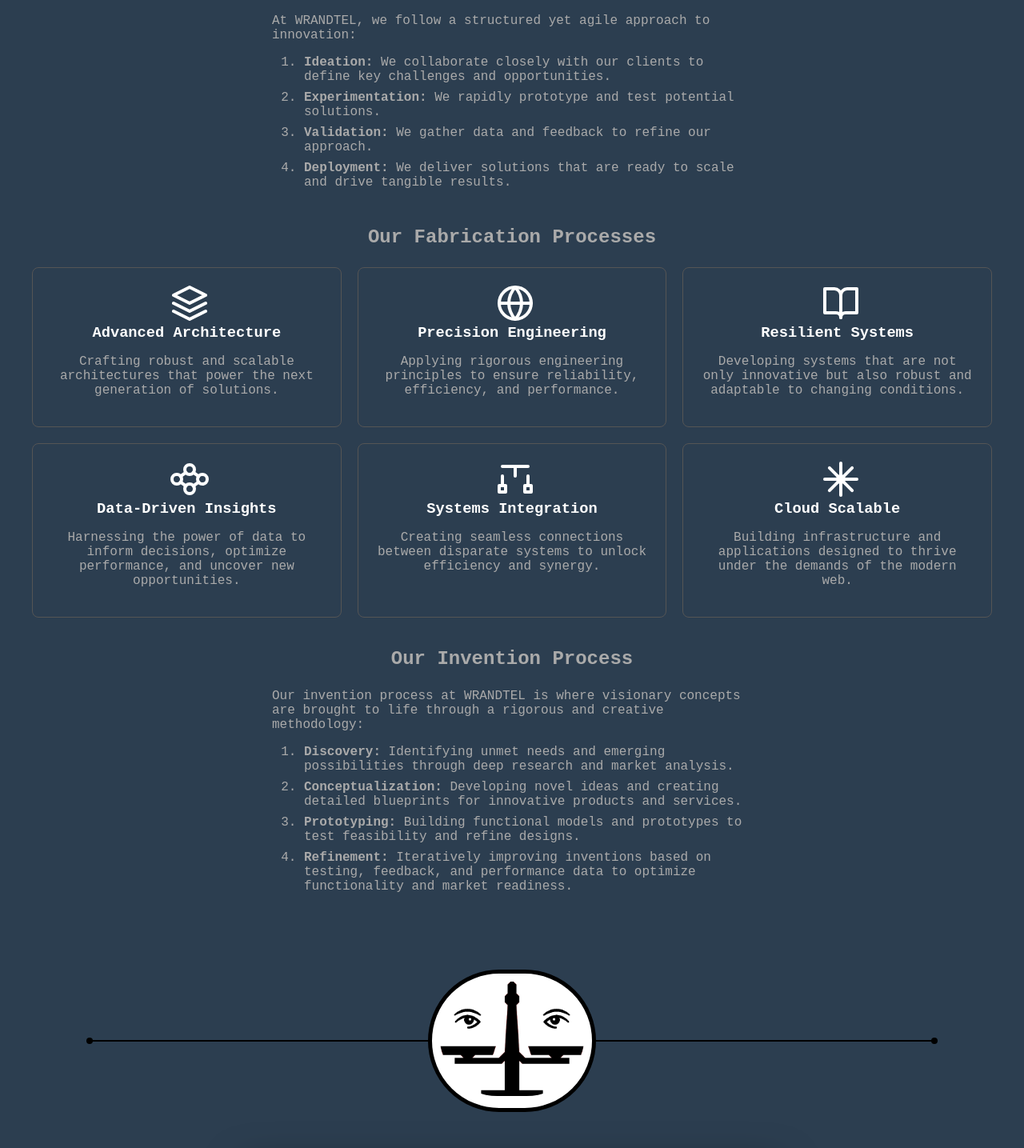
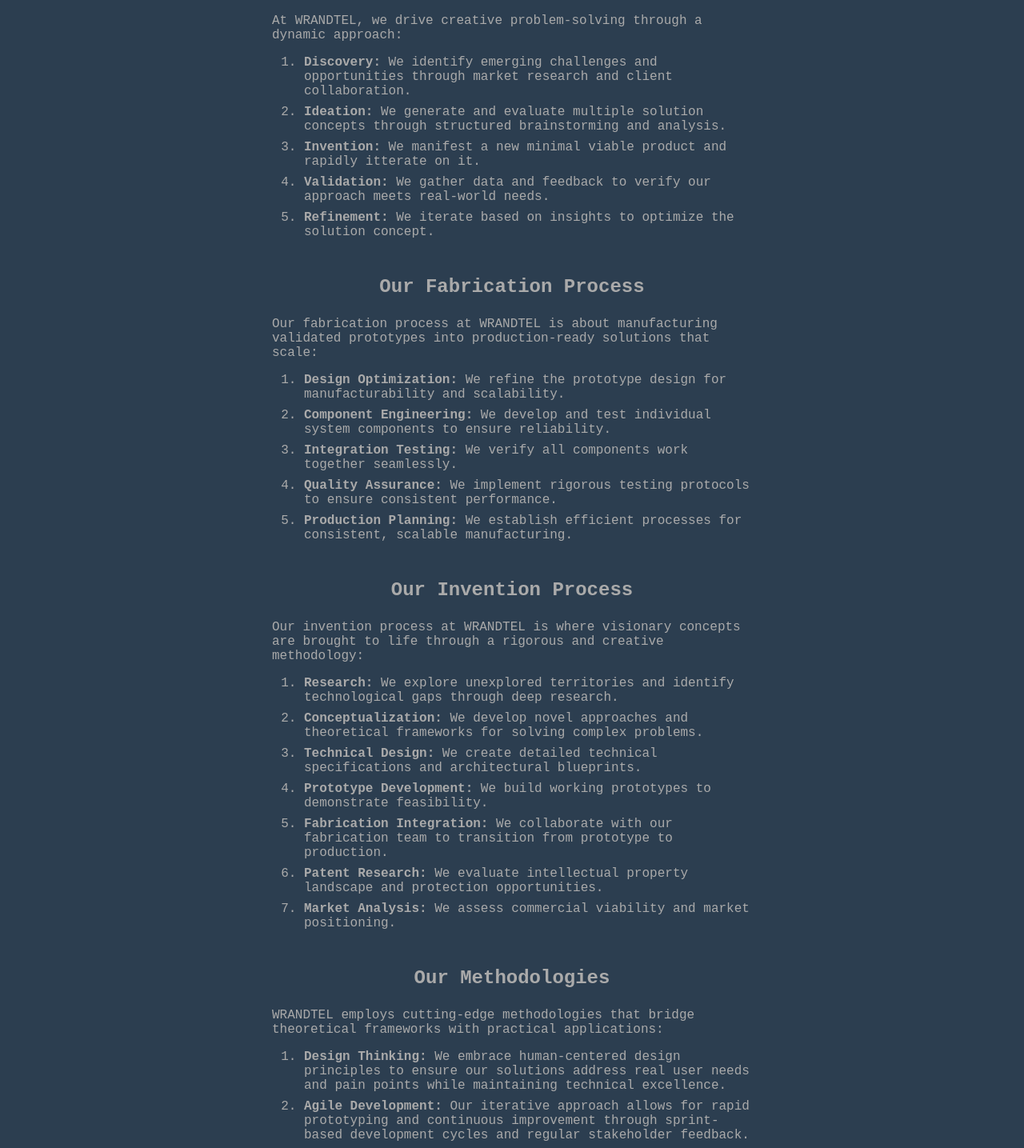
Before and after one commit to c-u-l8er/wrandtel, a SvelteKit app: page /laboratory in a window 1280 px wide. Shown: the part 840-2275 px from the top of the page at 80% size. Built offline with nearby package versions, Linux system fonts and the light colour scheme.

Commit message:
innovation, fabrication, and invention processes and methodologies

```diff
--- a/src/routes/laboratory/+page.svelte
+++ b/src/routes/laboratory/+page.svelte
@@ -36,218 +36,61 @@
     <section class="process">
         <h2>Our Innovation Process</h2>
         <p>
-            At WRANDTEL, we follow a structured yet agile approach to
-            innovation:
+            At WRANDTEL, we drive creative problem-solving through a dynamic
+            approach:
         </p>
         <ol>
             <li>
-                <b>Ideation:</b> We collaborate closely with our clients to define
-                key challenges and opportunities.
+                <b>Discovery:</b> We identify emerging challenges and opportunities
+                through market research and client collaboration.
             </li>
             <li>
-                <b>Experimentation:</b> We rapidly prototype and test potential solutions.
+                <b>Ideation:</b> We generate and evaluate multiple solution concepts
+                through structured brainstorming and analysis.
             </li>
             <li>
-                <b>Validation:</b> We gather data and feedback to refine our approach.
+                <b>Invention:</b> We manifest a new minimal viable product and rapidly
+                itterate on it.
             </li>
             <li>
-                <b>Deployment:</b> We deliver solutions that are ready to scale and
-                drive tangible results.
+                <b>Validation:</b> We gather data and feedback to verify our approach
+                meets real-world needs.
+            </li>
+            <li>
+                <b>Refinement:</b> We iterate based on insights to optimize the solution
+                concept.
             </li>
         </ol>
     </section>
     <br />
-    <section class="key-areas">
-        <h2>Our Fabrication Processes</h2>
-
-        <div class="values-grid">
-            <div class="value-card">
-                <div class="value-icon">
-                    <svg
-                        width="48"
-                        height="48"
-                        viewBox="0 0 24 24"
-                        fill="none"
-                        stroke="currentColor"
-                        stroke-width="2"
-                        stroke-linecap="round"
-                        stroke-linejoin="round"
-                        ><path
-                            d="M12 2L2 7l10 5 10-5-10-5zM2 17l10 5 10-5M2 12l10 5 10-5"
-                        ></path></svg
-                    >
-                </div>
-                <div class="value-content">
-                    <h3>Advanced Architecture</h3>
-                    <p>
-                        Crafting robust and scalable architectures that power
-                        the next generation of solutions.
-                    </p>
-                </div>
-            </div>
-
-            <div class="value-card">
-                <div class="value-icon">
-                    <svg
-                        width="48"
-                        height="48"
-                        viewBox="0 0 24 24"
-                        fill="none"
-                        stroke="currentColor"
-                        stroke-width="2"
-                        stroke-linecap="round"
-                        stroke-linejoin="round"
-                        ><circle cx="12" cy="12" r="10"></circle><line
-                            x1="2"
-                            y1="12"
-                            x2="22"
-                            y2="12"
-                        ></line><path
-                            d="M12 2a15.3 15.3 0 0 1 4 10 15.3 15.3 0 0 1-4 10 15.3 15.3 0 0 1-4-10 15.3 15.3 0 0 1 4-10z"
-                        ></path></svg
-                    >
-                </div>
-                <div class="value-content">
-                    <h3>Precision Engineering</h3>
-                    <p>
-                        Applying rigorous engineering principles to ensure
-                        reliability, efficiency, and performance.
-                    </p>
-                </div>
-            </div>
-
-            <div class="value-card">
-                <div class="value-icon">
-                    <svg
-                        width="48"
-                        height="48"
-                        viewBox="0 0 24 24"
-                        fill="none"
-                        stroke="currentColor"
-                        stroke-width="2"
-                        stroke-linecap="round"
-                        stroke-linejoin="round"
-                        ><path d="M2 3h6a4 4 0 0 1 4 4v14a3 3 0 0 0-3-3H2z"
-                        ></path><path
-                            d="M22 3h-6a4 4 0 0 0-4 4v14a3 3 0 0 1 3-3h7z"
-                        ></path></svg
-                    >
-                </div>
-                <div class="value-content">
-                    <h3>Resilient Systems</h3>
-                    <p>
-                        Developing systems that are not only innovative but also
-                        robust and adaptable to changing conditions.
-                    </p>
-                </div>
-            </div>
-
-            <div class="value-card">
-                <div class="value-icon">
-                    <svg
-                        width="48"
-                        height="48"
-                        viewBox="0 0 24 24"
-                        fill="none"
-                        stroke="currentColor"
-                        stroke-width="2"
-                        stroke-linecap="round"
-                        stroke-linejoin="round"
-                        ><circle cx="12" cy="6" r="3"></circle><circle
-                            cx="12"
-                            cy="18"
-                            r="3"
-                        ></circle><circle cx="4" cy="12" r="3"></circle><circle
-                            cx="20"
-                            cy="12"
-                            r="3"
-                        ></circle><line
-                            x1="6.31"
-                            y1="13.77"
-                            x2="9.69"
-                            y2="16.23"
-                        ></line><line x1="14.31" y1="7.77" x2="17.69" y2="10.23"
-                        ></line><line x1="6.31" y1="10.23" x2="9.69" y2="7.77"
-                        ></line><line
-                            x1="14.31"
-                            y1="16.23"
-                            x2="17.69"
-                            y2="13.77"
-                        ></line></svg
-                    >
-                </div>
-                <div class="value-content">
-                    <h3>Data-Driven Insights</h3>
-                    <p>
-                        Harnessing the power of data to inform decisions,
-                        optimize performance, and uncover new opportunities.
-                    </p>
-                </div>
-            </div>
-
-            <div class="value-card">
-                <div class="value-icon">
-                    <svg
-                        width="48"
-                        height="48"
-                        viewBox="0 0 24 24"
-                        fill="none"
-                        stroke="currentColor"
-                        stroke-width="2"
-                        stroke-linecap="round"
-                        stroke-linejoin="round"
-                    >
-                        <line x1="4" y1="4" x2="20" y2="4" />
-                        <!-- Top bar -->
-                        <line x1="12" y1="4" x2="12" y2="10" />
-                        <!-- Center support -->
-                        <line x1="4" y1="10" x2="4" y2="16" />
-                        <!-- Left hanging line -->
-                        <line x1="20" y1="10" x2="20" y2="16" />
-                        <!-- Right hanging line -->
-                        <rect x="2" y="16" width="4" height="4" />
-                        <!-- Left pan -->
-                        <rect x="18" y="16" width="4" height="4" />
-                        <!-- Right pan -->
-                    </svg>
-                </div>
-                <div class="value-content">
-                    <h3>Systems Integration</h3>
-                    <p>
-                        Creating seamless connections between disparate systems
-                        to unlock efficiency and synergy.
-                    </p>
-                </div>
-            </div>
-
-            <div class="value-card">
-                <div class="value-icon">
-                    <svg
-                        width="48"
-                        height="48"
-                        viewBox="0 0 24 24"
-                        fill="none"
-                        stroke="currentColor"
-                        stroke-width="2"
-                        stroke-linecap="round"
-                        stroke-linejoin="round"
-                    >
-                        <line x1="12" y1="2" x2="12" y2="22" />
-                        <line x1="2" y1="12" x2="22" y2="12" />
-                        <line x1="4.93" y1="4.93" x2="19.07" y2="19.07" />
-                        <line x1="19.07" y1="4.93" x2="4.93" y2="19.07" />
-                        <circle cx="12" cy="12" r="2" />
-                    </svg>
-                </div>
-                <div class="value-content">
-                    <h3>Cloud Scalable</h3>
-                    <p>
-                        Building infrastructure and applications designed to
-                        thrive under the demands of the modern web.
-                    </p>
-                </div>
-            </div>
-        </div>
+    <section class="process">
+        <h2>Our Fabrication Process</h2>
+        <p>
+            Our fabrication process at WRANDTEL is about manufacturing validated
+            prototypes into production-ready solutions that scale:
+        </p>
+        <ol>
+            <li>
+                <b>Design Optimization:</b> We refine the prototype design for manufacturability
+                and scalability.
+            </li>
+            <li>
+                <b>Component Engineering:</b> We develop and test individual system
+                components to ensure reliability.
+            </li>
+            <li>
+                <b>Integration Testing:</b> We verify all components work together
+                seamlessly.
+            </li>
+            <li>
+                <b>Quality Assurance:</b> We implement rigorous testing protocols
+                to ensure consistent performance.
+            </li>
+            <li>
+                <b>Production Planning:</b> We establish efficient processes for
+                consistent, scalable manufacturing.
+            </li>
+        </ol>
     </section>
     <br />
     <section class="process">
@@ -258,21 +101,72 @@
         </p>
         <ol>
             <li>
-                <b>Discovery:</b> Identifying unmet needs and emerging possibilities
-                through deep research and market analysis.
+                <b>Research:</b> We explore unexplored territories and identify technological
+                gaps through deep research.
             </li>
             <li>
-                <b>Conceptualization:</b> Developing novel ideas and creating detailed
-                blueprints for innovative products and services.
+                <b>Conceptualization:</b> We develop novel approaches and theoretical
+                frameworks for solving complex problems.
             </li>
             <li>
-                <b>Prototyping:</b> Building functional models and prototypes to
-                test feasibility and refine designs.
+                <b>Technical Design:</b> We create detailed technical specifications
+                and architectural blueprints.
             </li>
             <li>
-                <b>Refinement:</b> Iteratively improving inventions based on testing,
-                feedback, and performance data to optimize functionality and market
-                readiness.
+                <b>Prototype Development:</b> We build working prototypes to demonstrate
+                feasibility.
+            </li>
+            <li>
+                <b>Fabrication Integration:</b> We collaborate with our fabrication
+                team to transition from prototype to production.
+            </li>
+            <li>
+                <b>Patent Research:</b> We evaluate intellectual property landscape
+                and protection opportunities.
+            </li>
+            <li>
+                <b>Market Analysis:</b> We assess commercial viability and market
+                positioning.
+            </li>
+        </ol>
+    </section>
+    <br />
+    <section class="process">
+        <h2>Our Methodologies</h2>
+        <p>
+            WRANDTEL employs cutting-edge methodologies that bridge theoretical
+            frameworks with practical applications:
+        </p>
+        <ol>
+            <li>
+                <b>Design Thinking:</b> We embrace human-centered design principles
+                to ensure our solutions address real user needs and pain points while
+                maintaining technical excellence.
+            </li>
+            <li>
+                <b>Agile Development:</b> Our iterative approach allows for rapid
+                prototyping and continuous improvement through sprint-based development
+                cycles and regular stakeholder feedback.
+            </li>
+            <li>
+                <b>Systems Engineering:</b> We utilize comprehensive systems thinking
+                to understand complex interactions between components and ensure
+                robust, scalable solutions.
+            </li>
+            <li>
+                <b>Data-Driven Decision Making:</b> We leverage analytics and empirical
+                evidence to validate assumptions and guide strategic choices throughout
+                the development process.
+            </li>
+            <li>
+                <b>Cross-Disciplinary Integration:</b> We combine expertise from
+                multiple fields to create innovative solutions that transcend traditional
+                disciplinary boundaries.
+            </li>
+            <li>
+                <b>Sustainable Development:</b> We incorporate environmental and
+                social considerations into our design process to ensure long-term
+                viability and positive impact.
             </li>
         </ol>
     </section>
@@ -312,11 +206,6 @@
         color: #ccc;
     }
 
-    .key-areas h2 {
-        /* color: white; */
-        margin-bottom: 1em;
-    }
-
     .process {
         max-width: 600px;
         margin: 0 auto;
@@ -338,55 +227,4 @@
     .process li {
         margin-bottom: 0.5em;
     }
-
-    /* Re-using styles from values page */
-    .values-grid {
-        display: grid;
-        grid-template-columns: repeat(3, 1fr);
-        gap: 20px;
-    }
-
-    .value-card {
-        display: flex;
-        flex-direction: column;
-        align-items: center;
-        padding: 20px;
-        border-radius: 8px;
-        text-align: center;
-        border: 1px solid #555;
-    }
-
-    .value-icon {
-        margin-bottom: 10px;
-    }
-
-    .value-icon svg {
-        width: 48px;
-        height: 48px;
-        fill: none;
-        stroke: white;
-    }
-
-    .value-content h3 {
-        /* Changed from h2 to h3 */
-        margin-top: 0;
-        margin-bottom: 10px;
-        color: white;
-    }
-
-    .value-content p {
-        font-size: 1em; /* Added font size for the descriptions */
-    }
-
-    @media (max-width: 900px) {
-        .values-grid {
-            grid-template-columns: repeat(2, 1fr);
-        }
-    }
-
-    @media (max-width: 600px) {
-        .values-grid {
-            grid-template-columns: 1fr;
-        }
-    }
 </style>
```
